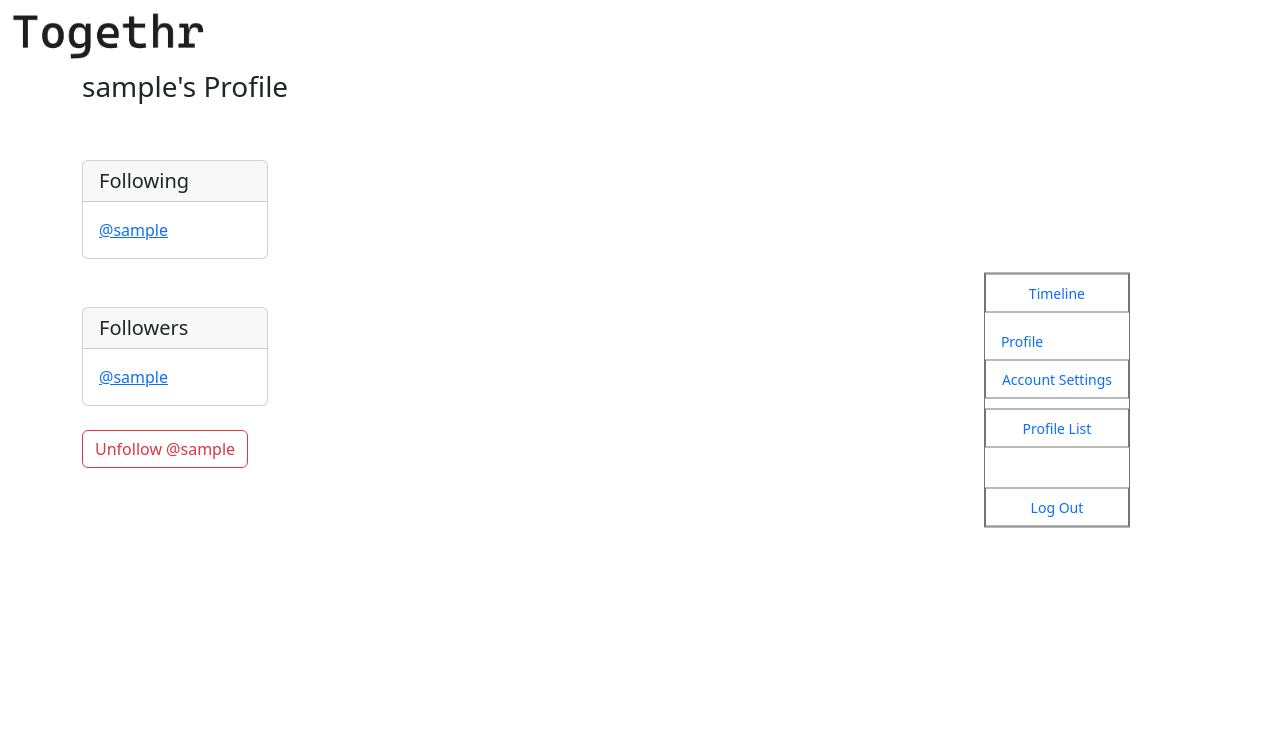
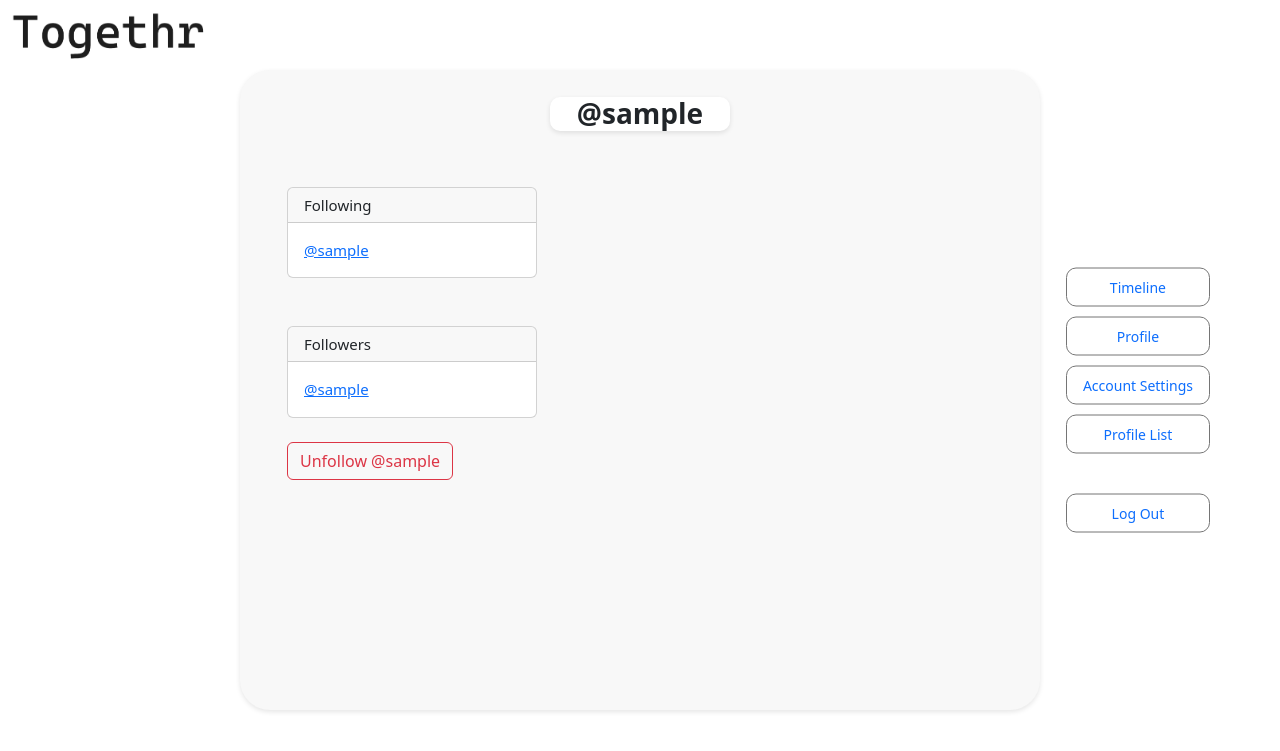
Before and after one commit to adrimsaav/togethr-app, a Django app: page /profile/1/ in a window 1280 px wide. Shown: the top 751 px of the page. Run offline with Django 4.2, Linux system fonts and the light colour scheme; the visitor is signed in with stand-in values (Sample User, id 1); data comes from the database, SQL or seed files in the repository.

Commit message:
stylize pages

```diff
--- a/togethr/main_app/static/css/style.css
+++ b/togethr/main_app/static/css/style.css
@@ -131,6 +131,8 @@ h1 {
 .timeline-body {
     background-color: #f4f7f6;
     min-height: 100vh;
+    width: 70em;
+    left: 50%;
     display: flex;
     flex-direction: column;
     align-items: center;
@@ -154,13 +156,14 @@ h1 {
     margin-top: 250px;
 }
 
+
 .timeline-content-section, .post {
     background-color: #f8f8f8;
     box-shadow: 0 2px 5px rgba(0, 0, 0, 0.1);
     border-radius: 30px;
     margin-bottom: 5px;
     padding: 7px;
-    width: 100%;
+    width: 70em;
     max-width: 600px;
     border: 4px;
 }
@@ -216,11 +219,11 @@ h1 {
 .navbar-right {
     position: fixed;
     top: 50%;
-    right: 150px;
+    right: 5em;
     transform: translateY(-50%);
     padding: 20px;
-    border: 1px solid rgb(117, 117, 117);
     font-size: 14px;
+    z-index: 1000;
 }
 
 .nav.flex-column {
@@ -231,14 +234,18 @@ h1 {
 
 .nav-item {
     margin-bottom: 10px;
+    border-radius: 10px;
     text-align: center;
     border: 1px solid rgb(117, 117, 117);
+    background-color: white;
     }
 
 .nav-item-logout {
     margin-top: 30px;
     text-align: center;
+    border-radius: 10px;
     border: 1px solid rgb(117, 117, 117);
+    background-color: white;
     }
 
 .nav-link {
--- a/togethr/main_app/templates/base.html
+++ b/togethr/main_app/templates/base.html
@@ -26,7 +26,7 @@
         </a>
         <ul class="navbar-right nav flex-column">
           <li class="nav-item"><a class="nav-link" href="{% url 'timeline' %}">Timeline</a></li>
-          <li class="nav-item-profile"><a class="nav-link" href="{% url 'profile' request.user.id %}">Profile</a></li>
+          <li class="nav-item"><a class="nav-link" href="{% url 'profile' request.user.id %}">Profile</a></li>
           <li class="nav-item"><a class="nav-link" href="{% url 'account_settings' %}">Account Settings</a></li>
           <li class="nav-item"><a class="nav-link" href="{% url 'profile_list' %}">Profile List</a></li>
           <li class="nav-item-logout"><a class="nav-link" href="{% url 'logout' %}">Log Out</a></li>
--- a/togethr/main_app/templates/menu/account/edit_posts.html
+++ b/togethr/main_app/templates/menu/account/change_password.html
@@ -1,6 +1,6 @@
 {% extends 'base.html' %}
 {% block content %}
 
-<h3> Edit/Delete Posts </h3>
+<h3> Change Password </h3>
 
 {% endblock %}
--- a/togethr/main_app/templates/menu/profile.html
+++ b/togethr/main_app/templates/menu/profile.html
@@ -1,10 +1,53 @@
 {% extends 'base.html' %}
 {% block content %}
 
+<style>
+    h3 {
+        margin-top: 20px;
+        width: 180px;
+        font-weight: bold;
+        text-align: center;
+        border-radius: 10px;
+        background-color: #ffffff;
+        box-shadow: 0 2px 5px rgba(0, 0, 0, 0.1);
+        margin-left: auto;
+        margin-right: auto;
+    }
+
+    .profile-container {
+        background-color: #f8f8f8;
+        box-shadow: 0 2px 5px rgba(0, 0, 0, 0.1);
+        border-radius: 30px;
+        margin-bottom: 5px;
+        padding: 7px;
+        width: 50em;
+        height: 40em;
+        border: 4px;
+        margin: 0 auto;
+        margin-left: 50px auto;
+        }
+
+    h5 {
+        font-size: 15px;
+    }
+
+    .col-2{
+        font-size: 15px;
+        flex-direction: row;
+        width: 250px;
+        margin-left: 40px;
+    }
+
+    button {
+        margin-left: 40px;
+    }
+
+
+</style>
 
 {% if profile %}
-
-    <h3>{{ profile.user.username }}'s Profile</h3>
+  <div class="profile-container">
+    <h3>@{{ profile.user.username }}</h3>
     <br/><br/>
 
     <div class="col-2">
@@ -40,7 +83,7 @@
 
         {% endif %}
     </form>
-
+  </div>
 {% endif %}
 
 {% endblock %}
--- a/togethr/main_app/urls.py
+++ b/togethr/main_app/urls.py
@@ -10,7 +10,7 @@ urlpatterns = [
   path('profile_list/', views.profile_list, name='profile_list'),
   path('account_settings/', views.account_settings, name='account_settings'),
   # account settings page
-  path('account/edit_posts', views.edit_posts, name='edit_posts'),
+  path('account/change_password', views.change_password, name='change_password'),
   path('account/edit_profile', views.edit_profile, name='edit_profile'),
   path('profile/<int:pk>/delete_profile/', views.ProfileDelete.as_view(), name='delete_profile'),
   # create post from timeline
--- a/togethr/main_app/views.py
+++ b/togethr/main_app/views.py
@@ -154,8 +154,8 @@ def delete_comment(request, pk):
 
 # account settings
 @login_required
-def edit_posts(request):
-    return render(request, 'menu/account/edit_posts.html')
+def change_password(request):
+    return render(request, 'menu/account/change_password.html')
 
 @login_required
 def edit_profile(request):
```
Also changed, not shown: togethr/main_app/templates/menu/account_settings.html (+34 -5 lines), togethr/main_app/templates/menu/profile_list.html (+51 -7 lines).
